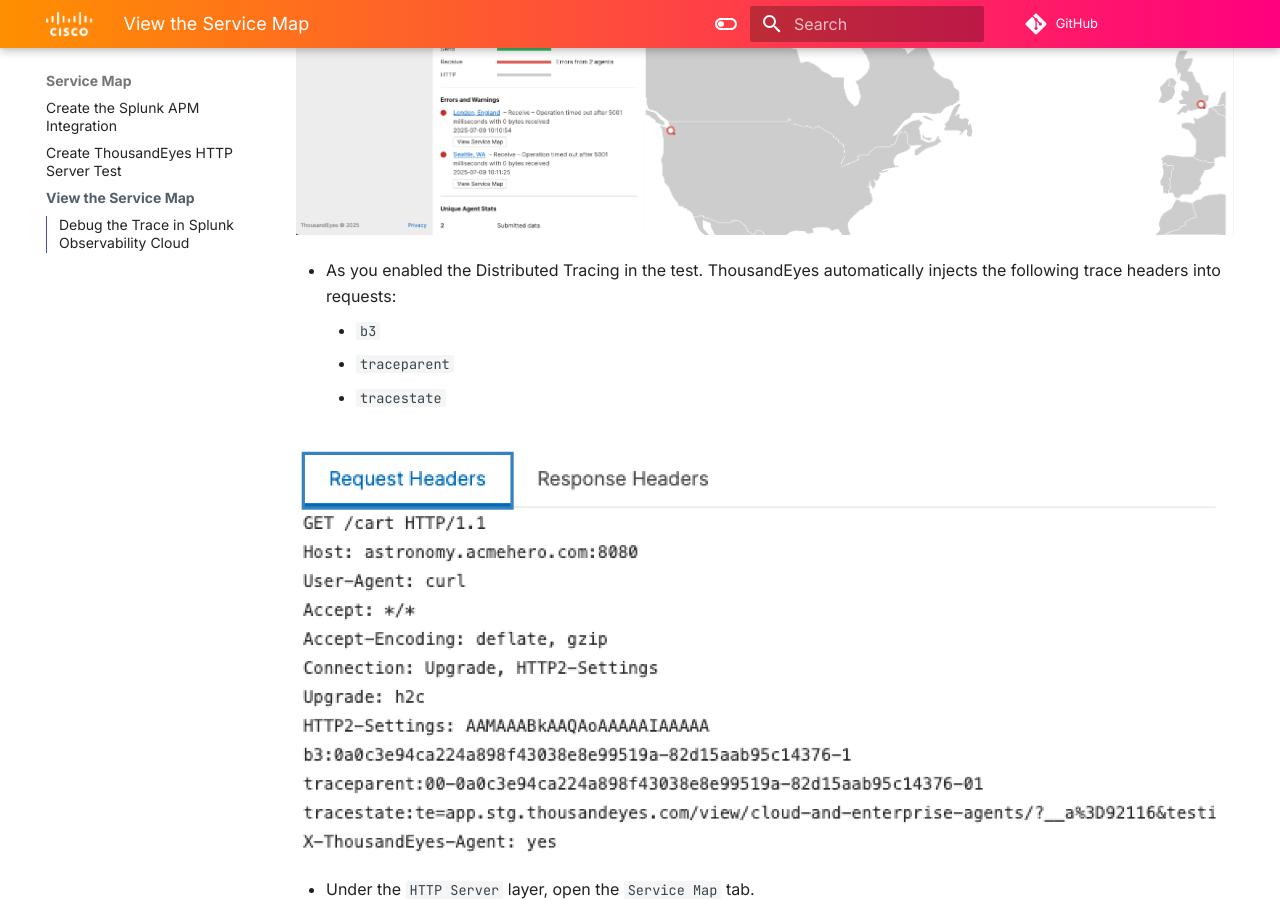
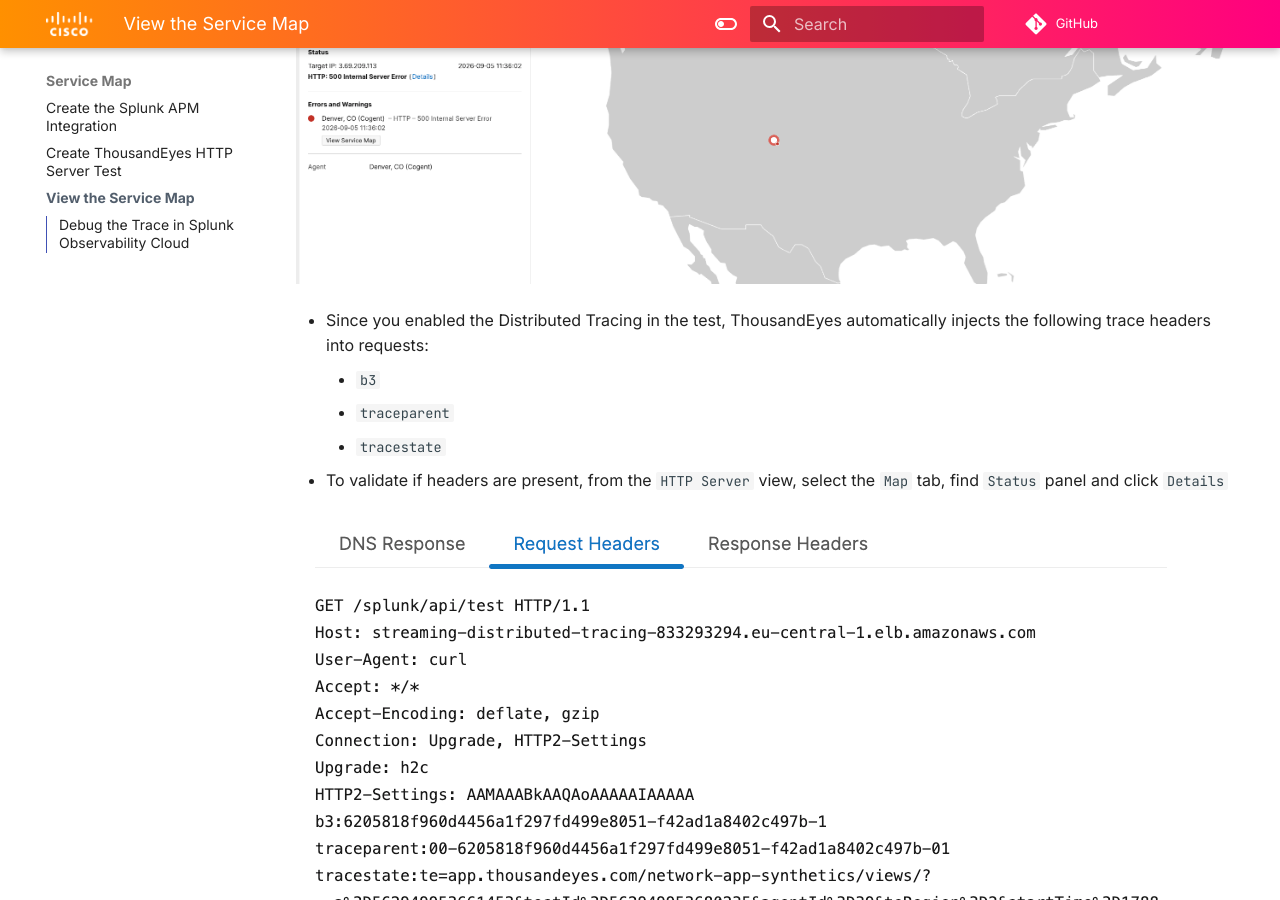
Before and after one commit to ajimenez1503/splunk.conf-2026-OBS1217, an MkDocs documentation site: the page built from docs/service_map/basic/view_service_map.md, in a window 1280 px wide and 900 px high, scrolled down 506 px. Built offline with MkDocs 1.6.1 and Material for MkDocs 9.7.7, drawn with Linux system fonts in a browser that asks for light colours; comment, search, counter and statistics services are not loaded.

Commit message:
post dr review

```diff
--- a/docs/service_map/basic/view_service_map.md
+++ b/docs/service_map/basic/view_service_map.md
@@ -2,14 +2,15 @@
 
 Under `Network & App Synthetics` -> `Views`, select your HTTP Server test.
 
-![HTTP Server View](../../img/thousandeyes/http_server_view.png)
+![HTTP Server View](../../img/thousandeyes/http_server_view_new.png)
 
-- As you enabled the Distributed Tracing in the test. ThousandEyes automatically injects the following trace headers into requests:
-      - `b3`
-      - `traceparent`
-      - `tracestate`
+- Since you enabled the Distributed Tracing in the test, ThousandEyes automatically injects the following trace headers into requests:
+    - `b3`
+    - `traceparent`
+    - `tracestate`
+- To validate if headers are present, from the `HTTP Server` view, select the `Map` tab, find `Status` panel and click `Details`
 
-![Trace headers](../../img/thousandeyes/headers.png)
+![Trace headers](../../img/thousandeyes/http_server_headers_new.png)
 
 - Under the `HTTP Server` layer, open the `Service Map` tab.
 - Use the service map to analyze the trace path:
```
Also changed, not shown: docs/service_map/basic/create_splunk_apm_integration.md (+12 -7 lines), docs/img/thousandeyes/http_server_headers_new.png (added), docs/img/thousandeyes/http_server_view_new.png (added), docs/img/thousandeyes/validate_integration_apm.png (added).
